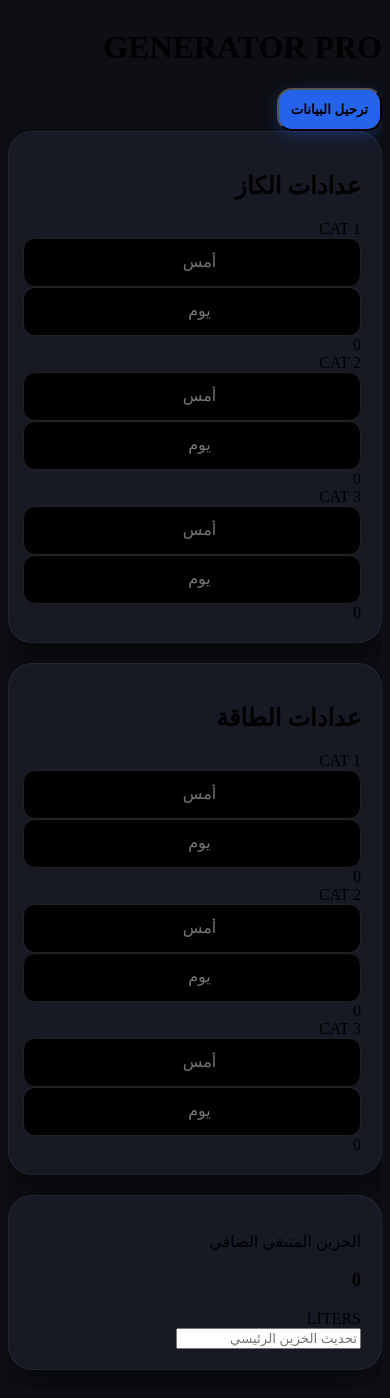
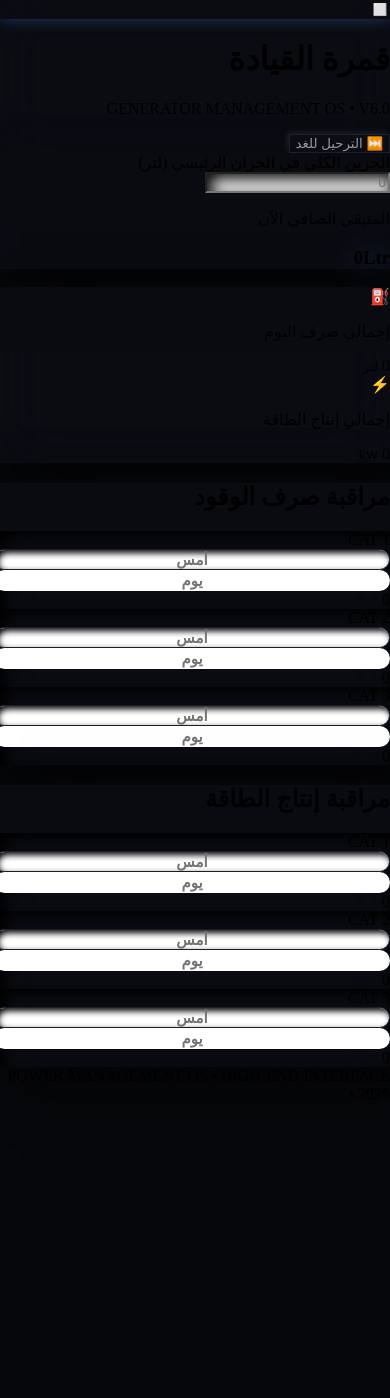
Before and after one commit to Alosh1990/generator-app, a Next.js app: page / in a window 390 px wide. After the commit the page ends 1103 px from the top, so only its background shows below. Built offline with nearby package versions, Linux system fonts and the light colour scheme.

Commit message:
Refactor Generator component and update localStorage keys
Refactor GeneratorMobileOptimized to GeneratorFinalOS_v6 with improved data handling and UI updates.

```diff
--- a/src/app/page.tsx
+++ b/src/app/page.tsx
@@ -1,7 +1,15 @@
 "use client";
 import React, { useState, useEffect, useMemo } from 'react';
 
-export default function GeneratorMobileOptimized() {
+// تزيين الأيقونات البسيطة بدون مكتبات خارجية
+const Icon = ({ name }: { name: string }) => {
+  const icons: Record<string, string> = {
+    os: '◻️', fuel: '⛽', power: '⚡', save: '💾', transfer: '⏭️'
+  };
+  return <span className="text-lg opacity-80">{icons[name] || ''}</span>;
+};
+
+export default function GeneratorFinalOS_v6() {
   const [mounted, setMounted] = useState(false);
   const [fuelRows, setFuelRows] = useState([
     { name: 'CAT 1', yesterday: '', today: '' },
@@ -15,29 +23,32 @@ export default function GeneratorMobileOptimized() {
   ]);
   const [initialStock, setInitialStock] = useState('');
 
+  // استرجاع البيانات الآمن
   useEffect(() => {
     setMounted(true);
-    // استرجاع البيانات
-    const savedFuel = localStorage.getItem('fuel_v_mobile');
-    const savedKW = localStorage.getItem('kw_v_mobile');
-    const savedStock = localStorage.getItem('stock_v_mobile');
-    if (savedFuel) setFuelRows(JSON.parse(savedFuel));
-    if (savedKW) setKwRows(JSON.parse(savedKW));
-    if (savedStock) setInitialStock(savedStock);
+    try {
+      const savedFuel = localStorage.getItem('f_os_v6');
+      const savedKW = localStorage.getItem('k_os_v6');
+      const savedStock = localStorage.getItem('s_os_v6');
+      if (savedFuel) setFuelRows(JSON.parse(savedFuel));
+      if (savedKW) setKwRows(JSON.parse(savedKW));
+      if (savedStock) setInitialStock(savedStock);
+    } catch (e) { console.error("Data error"); }
   }, []);
 
+  // حفظ تلقائي
   useEffect(() => {
     if (mounted) {
-      localStorage.setItem('fuel_v_mobile', JSON.stringify(fuelRows));
-      localStorage.setItem('kw_v_mobile', JSON.stringify(kwRows));
-      localStorage.setItem('stock_v_mobile', initialStock);
+      localStorage.setItem('f_os_v6', JSON.stringify(fuelRows));
+      localStorage.setItem('k_os_v6', JSON.stringify(kwRows));
+      localStorage.setItem('s_os_v6', initialStock);
     }
   }, [fuelRows, kwRows, initialStock, mounted]);
 
-  const updateValue = (type: 'fuel' | 'kw', index: number, field: 'yesterday' | 'today', val: string) => {
-    const data = type === 'fuel' ? [...fuelRows] : [...kwRows];
-    data[index][field] = val;
-    type === 'fuel' ? setFuelRows(data) : setKwRows(data);
+  const update = (type: 'f' | 'k', i: number, field: 'yesterday' | 'today', v: string) => {
+    const data = type === 'f' ? [...fuelRows] : [...kwRows];
+    data[i][field] = v;
+    type === 'f' ? setFuelRows(data) : setKwRows(data);
   };
 
   const totals = useMemo(() => {
@@ -45,110 +56,164 @@ export default function GeneratorMobileOptimized() {
     const kSums = kwRows.map(r => (parseFloat(r.today) || 0) - (parseFloat(r.yesterday) || 0));
     const totalF = fSums.reduce((a, b) => a + (b > 0 ? b : 0), 0);
     const totalK = kSums.reduce((a, b) => a + (b > 0 ? b : 0), 0);
-    const remaining = (parseFloat(initialStock) || 0) - totalF;
-    return { fSums, kSums, totalF, totalK, remaining };
+    const stock = parseFloat(initialStock) || 0;
+    const remaining = stock - totalF;
+    return { fSums, kSums, totalF, totalK, remaining: remaining || 0 };
   }, [fuelRows, kwRows, initialStock]);
+
+  const safeFormat = (num: number) => (num || 0).toLocaleString('en-US');
 
   if (!mounted) return null;
 
   return (
-    <div className="min-h-screen bg-[#0d0f14] text-white p-4 font-sans" dir="rtl">
+    <div className="min-h-screen bg-[#06070a] text-slate-200 p-4 md:p-10 font-sans selection:bg-cyan-500/30 overflow-x-hidden" dir="rtl">
 
-      {/* ستايل مخصص لضمان استجابة الموبايل */}
-      <style jsx global>{`
-        html, body {
-          max-width: 100vw;
-          overflow-x: hidden;
-          background: #0d0f14;
-          touch-action: manipulation; /* يحسن سرعة الاستجابة للمس */
-        }
-        .mobile-card {
-          background: rgba(25, 28, 38, 0.95); /* لون أغمق وأوضح للموبايل */
-          border-radius: 24px;
-          border: 1px solid rgba(255,255,255,0.05);
-          box-shadow: 0 10px 30px rgba(0,0,0,0.5);
-          padding: 20px;
-          margin-bottom: 20px;
-        }
-        .input-3d {
-          background: #000 !important;
-          border: 1px solid #222 !important;
-          border-radius: 12px !important;
-          color: #fff !important;
-          height: 45px;
-          text-align: center;
-          font-size: 16px !important; /* حجم خط مثالي للموبايل لمنع الـ Zoom التلقائي */
-          width: 100%;
-        }
-        .btn-action {
-          background: #2563eb;
-          padding: 12px;
-          border-radius: 15px;
-          font-weight: bold;
-          text-align: center;
-          box-shadow: 0 4px 15px rgba(37, 99, 235, 0.3);
-        }
-      `}</style>
+      {/* 1. Cinematic Light Effects (تأثيرات ضوئية خلفية) */}
+      <div className="fixed inset-0 pointer-events-none opacity-50">
+        <div className="absolute top-[-10%] left-[-10%] w-[50%] h-[50%] bg-blue-600/10 blur-[130px] rounded-full animate-pulse-slow"></div>
+        <div className="absolute bottom-[-10%] right-[-10%] w-[50%] h-[50%] bg-cyan-600/10 blur-[130px] rounded-full animate-pulse-slow"></div>
+      </div>
 
-      <div className="max-w-md mx-auto">
+      <div className="max-w-7xl mx-auto relative z-10 space-y-12">
 
-        <header className="flex justify-between items-center mb-6 pt-4">
-          <h1 className="text-xl font-black text-blue-400 italic">GENERATOR PRO</h1>
+        {/* 2. Glass OS Header */}
+        <header className="os-glass p-6 rounded-[2rem] flex justify-between items-center shadow-3d-flat border border-white/5 mt-4">
+          <div className="flex items-center gap-4">
+            <div className="p-4 rounded-3xl bg-blue-600 shadow-glow-blue">
+               <Icon name="os" />
+            </div>
+            <div>
+              <h1 className="text-3xl font-black bg-gradient-to-r from-blue-400 to-cyan-400 bg-clip-text text-transparent italic tracking-tight">قمرة القيادة</h1>
+              <p className="text-[10px] text-slate-600 font-bold tracking-[0.2em] uppercase mt-1">GENERATOR MANAGEMENT OS • V6.0</p>
+            </div>
+          </div>
           <button
-            onClick={() => confirm("ترحيل؟") && setFuelRows(fuelRows.map(r => ({ ...r, yesterday: r.today, today: '' })))}
-            className="btn-action text-xs"
+            onClick={() => confirm("ترحيل؟") && (
+              setInitialStock(totals.remaining.toString()),
+              setFuelRows(fuelRows.map(r=>({...r, yesterday:r.today, today:''}))),
+              setKwRows(kwRows.map(r=>({...r, yesterday:r.today, today:''})))
+            )}
+            className="os-btn text-xs font-black px-6 py-3 rounded-2xl"
           >
-            ترحيل البيانات
+            <Icon name="transfer" /> الترحيل للغد
           </button>
         </header>
 
-        {/* كارت الوقود */}
-        <div className="mobile-card">
-          <h2 className="text-blue-400 font-bold mb-4 flex items-center gap-2 text-sm">
-            <span className="w-2 h-4 bg-blue-500 rounded-full"></span> عدادات الكاز
-          </h2>
-          {fuelRows.map((row, idx) => (
-            <div key={idx} className="grid grid-cols-4 gap-2 items-center mb-3 bg-black/20 p-2 rounded-xl">
-              <span className="text-[10px] font-bold text-slate-400 uppercase">{row.name}</span>
-              <input type="number" value={row.yesterday} onChange={(e)=>updateValue('fuel', idx, 'yesterday', e.target.value)} className="input-3d col-span-1" placeholder="أمس" />
-              <input type="number" value={row.today} onChange={(e)=>updateValue('fuel', idx, 'today', e.target.value)} className="input-3d col-span-1 border-blue-500/50" placeholder="يوم" />
-              <span className="text-emerald-400 font-black text-center">{totals.fSums[idx] > 0 ? totals.fSums[idx] : 0}</span>
-            </div>
-          ))}
+        {/* 3. The Grand Storage Control (الجزء الرئيسي - الخزين) */}
+        <div className="grid grid-cols-1 lg:grid-cols-[1.5fr,1fr] gap-10">
+           <div className="os-glass p-10 rounded-[2.5rem] shadow-3d-flat border border-white/5 relative overflow-hidden flex flex-col items-center">
+              <div className="absolute top-0 right-0 w-48 h-48 bg-blue-500/5 blur-3xl opacity-50"></div>
+              <label className="text-[10px] font-black text-slate-500 uppercase tracking-widest mb-4 z-10">الخزين الكلي في الخزان الرئيسي (لتر)</label>
+              <input
+                type="number"
+                value={initialStock}
+                onChange={(e)=>setInitialStock(e.target.value)}
+                className="w-full max-w-xl bg-black/40 border-2 border-white/5 p-6 rounded-3xl text-5xl font-black text-blue-400 outline-none shadow-inner-3d text-center focus:border-blue-500 transition-all z-10"
+                placeholder="0"
+              />
+               <p className="text-[10px] font-black text-slate-600 uppercase tracking-widest mt-12 mb-3 z-10">المتبقي الصافي الآن</p>
+               <h3 className="text-[10rem] font-black text-white tracking-tighter drop-shadow-3d animate-text-glow z-10">
+                 {safeFormat(totals.remaining)}
+                 <span className="text-xl font-normal text-cyan-400 mr-4 italic underline decoration-cyan-900 underline-offset-8">Ltr</span>
+               </h3>
+               <div className="w-full h-1.5 bg-black/40 rounded-full mt-10 shadow-inner-3d z-10 overflow-hidden">
+                  <div className="h-full bg-gradient-to-r from-blue-500 to-cyan-500 rounded-full transition-all duration-1000 animate-shimmer" style={{ width: `${Math.min(100, Math.max(0, (totals.remaining / 10000) * 100))}%` }}></div>
+               </div>
+           </div>
+
+           {/* الترحيل والبيانات السريعة */}
+           <div className="os-glass p-8 rounded-[2.5rem] shadow-3d-flat border border-white/5 flex flex-col justify-between">
+              <div className="text-center">
+                 <Icon name="fuel" />
+                 <p className="text-xs font-bold text-slate-500 mt-2 mb-1">إجمالي صرف اليوم</p>
+                 <span className="text-5xl font-black text-emerald-400 drop-shadow-[0_0_10px_rgba(16,185,129,0.3)]">{safeFormat(totals.totalF)} <small className="text-xs">لتر</small></span>
+              </div>
+              <div className="border-t border-white/5 pt-6 text-center">
+                  <Icon name="power" />
+                 <p className="text-xs font-bold text-slate-500 mt-2 mb-1">إجمالي إنتاج الطاقة</p>
+                 <span className="text-5xl font-black text-blue-400 drop-shadow-[0_0_10px_rgba(59,130,246,0.3)]">{safeFormat(totals.totalK)} <small className="text-xs">kW</small></span>
+              </div>
+           </div>
         </div>
 
-        {/* كارت الطاقة */}
-        <div className="mobile-card">
-          <h2 className="text-cyan-400 font-bold mb-4 flex items-center gap-2 text-sm">
-            <span className="w-2 h-4 bg-cyan-500 rounded-full"></span> عدادات الطاقة
-          </h2>
-          {kwRows.map((row, idx) => (
-            <div key={idx} className="grid grid-cols-4 gap-2 items-center mb-3 bg-black/20 p-2 rounded-xl">
-              <span className="text-[10px] font-bold text-slate-400 uppercase">{row.name}</span>
-              <input type="number" value={row.yesterday} onChange={(e)=>updateValue('kw', idx, 'yesterday', e.target.value)} className="input-3d" placeholder="أمس" />
-              <input type="number" value={row.today} onChange={(e)=>updateValue('kw', idx, 'today', e.target.value)} className="input-3d border-cyan-500/50" placeholder="يوم" />
-              <span className="text-cyan-400 font-black text-center">{totals.kSums[idx] > 0 ? totals.kSums[idx] : 0}</span>
-            </div>
-          ))}
-        </div>
+        {/* 4. The Grids: Fuel & Power (جداول العدادات - التنسيق الجديد) */}
+        <div className="grid grid-cols-1 lg:grid-cols-2 gap-10">
 
-        {/* كارت المتبقي الكبير */}
-        <div className="mobile-card bg-gradient-to-br from-blue-600 to-blue-900 border-none">
-          <p className="text-xs font-bold text-blue-100 mb-2">الخزين المتبقي الصافي</p>
-          <div className="flex justify-between items-end">
-             <h3 className="text-5xl font-black tracking-tighter">{totals.remaining.toLocaleString()}</h3>
-             <span className="text-xs mb-2 opacity-70">LITERS</span>
-          </div>
-          <input
-            type="number"
-            value={initialStock}
-            onChange={(e)=>setInitialStock(e.target.value)}
-            className="mt-4 w-full bg-white/10 border border-white/20 p-3 rounded-xl text-center font-bold placeholder:text-blue-200"
-            placeholder="تحديث الخزين الرئيسي"
-          />
+           {/* Fuel OS Glass Card */}
+           <section className="os-glass rounded-[2.5rem] p-8 shadow-3d-flat border border-blue-900/10 space-y-6">
+              <div className="flex items-center gap-4 mb-2">
+                 <span className="w-3 h-6 bg-blue-500 rounded-lg shadow-glow-blue animate-pulse"></span>
+                 <h2 className="text-lg font-black text-blue-300 uppercase tracking-tight">مراقبة صرف الوقود</h2>
+              </div>
+              <div className="space-y-4">
+                 {fuelRows.map((row, idx) => (
+                    <div key={idx} className="bg-[#0c0e14]/50 p-6 rounded-3xl border border-white/5 flex items-center gap-4 shadow-inner-3d transition-all hover:border-blue-500/30">
+                       <span className="w-16 font-black text-xs text-blue-200 italic">{row.name}</span>
+                       <input type="number" value={row.yesterday} onChange={(e)=>update('f', idx, 'yesterday', e.target.value)} className="input-field" placeholder="أمس" />
+                       <input type="number" value={row.today} onChange={(e)=>update('f', idx, 'today', e.target.value)} className="input-field-active border-blue-500/30" placeholder="يوم" />
+                       <div className="w-20 text-center font-black text-2xl text-emerald-400 drop-shadow-[0_0_8px_rgba(16,185,129,0.2)]">
+                         {totals.fSums[idx] > 0 ? safeFormat(totals.fSums[idx]) : 0}
+                       </div>
+                    </div>
+                 ))}
+              </div>
+           </section>
+
+           {/* Power OS Glass Card */}
+           <section className="os-glass rounded-[2.5rem] p-8 shadow-3d-flat border border-cyan-900/10 space-y-6">
+              <div className="flex items-center gap-4 mb-2">
+                 <span className="w-3 h-6 bg-cyan-500 rounded-lg shadow-glow-cyan animate-pulse"></span>
+                 <h2 className="text-lg font-black text-cyan-300 uppercase tracking-tight">مراقبة إنتاج الطاقة</h2>
+              </div>
+              <div className="space-y-4">
+                 {kwRows.map((row, idx) => (
+                    <div key={idx} className="bg-[#0c0e14]/50 p-6 rounded-3xl border border-white/5 flex items-center gap-4 shadow-inner-3d transition-all hover:border-cyan-500/30">
+                       <span className="w-16 font-black text-xs text-cyan-200 italic">{row.name}</span>
+                       <input type="number" value={row.yesterday} onChange={(e)=>update('k', idx, 'yesterday', e.target.value)} className="input-field" placeholder="أمس" />
+                       <input type="number" value={row.today} onChange={(e)=>update('k', idx, 'today', e.target.value)} className="input-field-active border-cyan-500/30 text-cyan-100" placeholder="يوم" />
+                       <div className="w-20 text-center font-black text-2xl text-blue-400 drop-shadow-[0_0_8px_rgba(59,130,246,0.2)]">
+                         {totals.kSums[idx] > 0 ? safeFormat(totals.kSums[idx]) : 0}
+                       </div>
+                    </div>
+                 ))}
+              </div>
+           </section>
         </div>
 
       </div>
+
+      {/* Footer */}
+      <footer className="text-center p-12 text-slate-700 text-[10px] font-bold tracking-[0.3em] opacity-30">
+        POWER MANAGEMENT OS • HIGH-END INTERFACE • 2026
+      </footer>
+
+      {/* 5. CSS Perfection (تعديل المسافات والخطوط والظلال) */}
+      <style jsx global>{`
+        @keyframes textGlow { 0%, 100% { filter: drop-shadow(0 0 5px rgba(255,255,255,0.2)); } 50% { filter: drop-shadow(0 0 15px rgba(59,130,246,0.4)); } }
+        @keyframes pulseSlow { 0%, 100% { opacity: 0.3; } 50% { opacity: 0.6; } }
+        @keyframes shimmer { 0% { background-position: 200% 0; } 100% { background-position: -200% 0; } }
+
+        .animate-text-glow { animation: textGlow 4s infinite ease-in-out; }
+        .animate-pulse-slow { animation: pulseSlow 5s infinite ease-in-out; }
+        .animate-shimmer { background: linear-gradient(90deg, rgba(255,255,255,0) 0%, rgba(255,255,255,0.05) 50%, rgba(255,255,255,0) 100%); background-size: 200% 100%; animation: shimmer 2.5s infinite linear; }
+
+        .os-glass { background: rgba(13, 15, 22, 0.7); backdrop-filter: blur(25px); -webkit-backdrop-filter: blur(25px); }
+        .shadow-3d-flat { box-shadow: 20px 20px 50px rgba(0,0,0,0.5), -5px -5px 15px rgba(255,255,255,0.01); }
+        .shadow-inner-3d { box-shadow: inset 5px 5px 15px #000, inset -2px -2px 6px rgba(255,255,255,0.01); }
+        .shadow-glow-blue { box-shadow: 0 0 15px rgba(59, 130, 246, 0.4); }
+        .shadow-glow-cyan { box-shadow: 0 0 15px rgba(6, 182, 212, 0.4); }
+        .drop-shadow-3d { filter: drop-shadow(5px 5px 3px #000); }
+
+        .os-btn { background: #0c0e14; border: 1px solid #1c222d; color: #a1a1aa; box-shadow: 4px 4px 10px #040507, -2px -2px 5px #1c222d; transition: all 0.2s; cursor: pointer; }
+        .os-btn:active { transform: translateY(2px); box-shadow: 1px 1px 2px #040507, -1px -1px 2px #1c222d; color: #fff; border-color: #3f3f46; }
+
+        .input-field { width: 100%; bg: #0a0c10; border: 1px solid #1a1e28; border-radius: 12px; p: 12px; text-align: center; font-weight: 700; color: #3f3f46; font-size: 15px; outline: none; box-shadow: inset 3px 3px 6px #000; }
+        .input-field-active { width: 100%; bg: #0a0c10; border: 1px solid rgba(255,255,255,0.1); border-radius: 12px; p: 12px; text-align: center; font-weight: 900; color: #fff; font-size: 15px; outline: none; transition: all 0.3s; }
+        .input-field-active:focus { border-color: rgba(255,255,255,0.3); transform: translateY(-2px); box-shadow: 0 5px 15px rgba(255,255,255,0.1); }
+
+        input::-webkit-outer-spin-button, input::-webkit-inner-spin-button { -webkit-appearance: none; margin: 0; }
+        body { background-color: #06070a; margin: 0; }
+      `}</style>
     </div>
   );
 }
```
